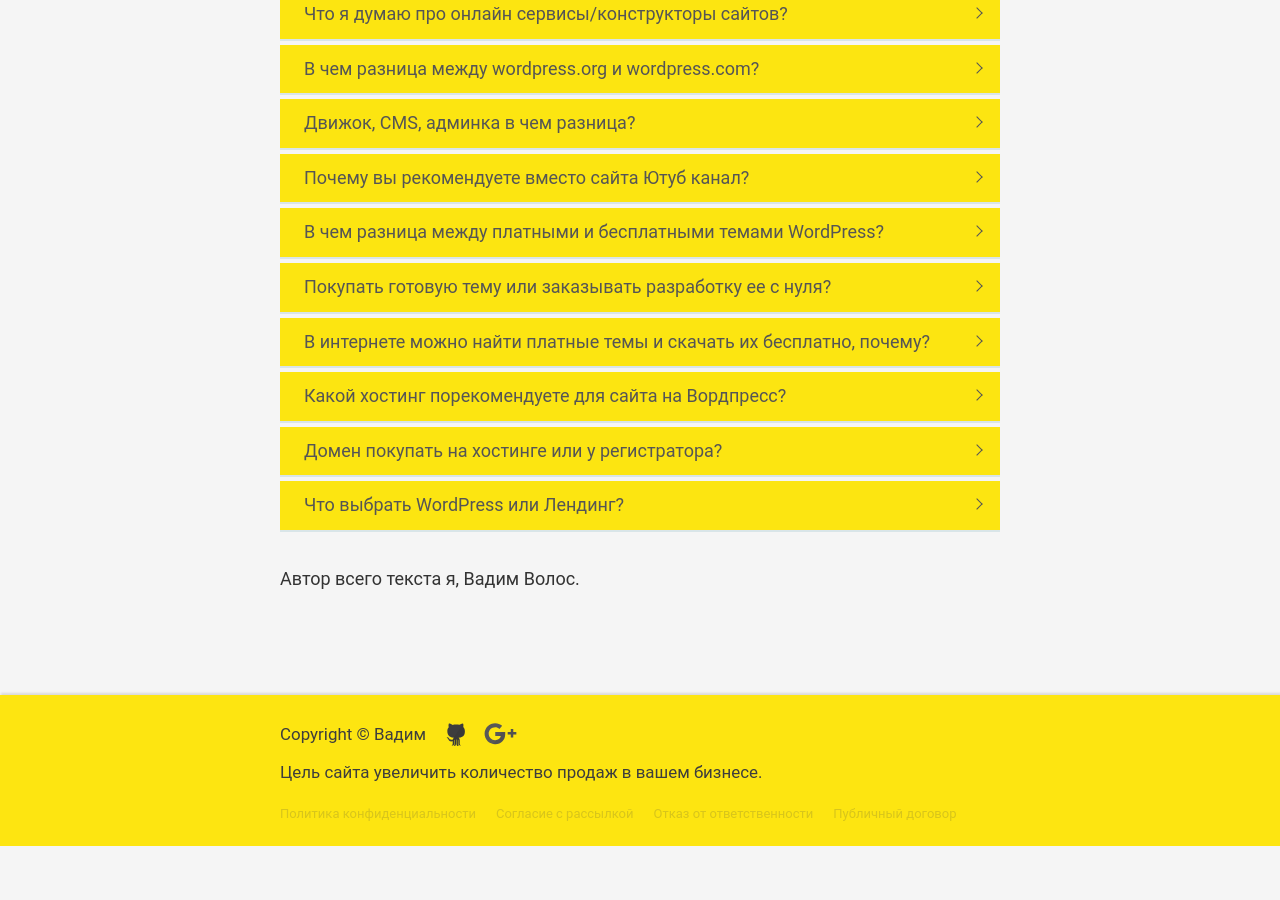
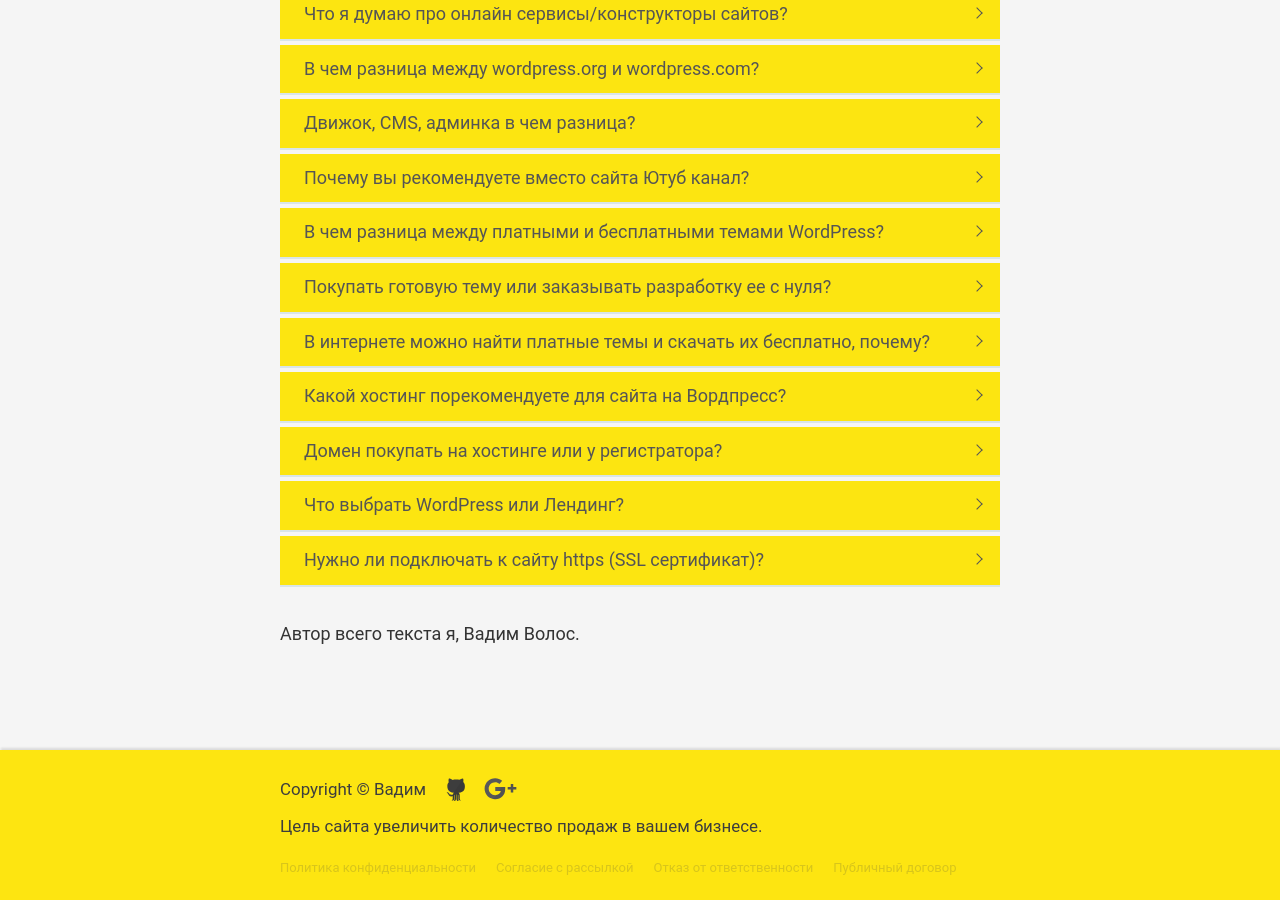
Before and after one commit to VadymVolos/vadymvolos.github.io, a Jekyll site: the page built from _posts/digital-marketing/2017-02-07-varianty-na-chem-sdelat-sayt.md, in a window 1280 px wide and 900 px high, scrolled down 2236 px. Built offline with Jekyll 4.4.1, drawn with Linux system fonts in a browser that asks for light colours; nearby versions of some CDN libraries; comment, search, counter and statistics services are not loaded; before the commit the page ends 3082 px from its top, so only the background shows below that.

Commit message:
Update 2017-02-07-varianty-na-chem-sdelat-sayt.md

```diff
--- a/_posts/digital-marketing/2017-02-07-varianty-na-chem-sdelat-sayt.md
+++ b/_posts/digital-marketing/2017-02-07-varianty-na-chem-sdelat-sayt.md
@@ -183,6 +183,17 @@
 
 		</div>
 	</li>
+	<li class="accordion-li">
+		<a class="accordion-a">Нужно ли подключать к сайту https (SSL сертификат)?</a>
+		<div class="accordion-content">
+		SSL сертификат покупается на год также как хостинг и домен, но можно купить и на несколько лет. Стоимость от 12 usd в год, и выше (также есть бесплатные варианты SSL сертификатов). Смысл подключения - обезопасить пользователя, сделать соединение защищенным, в адресной строке браузера горит зеленый замочек. Раньше защищенное соединение делали для банк сайтов, и других онлайн сервисов где есть взаимодействие с деньгами, но теперь все владельцы сайтов любых тематик подключают к сайту https. В конце 2016 года Гугл сообщил что сайты с "https" будут ранжироваться выше чем сайты у которых его нет. В некоторых хостингах есть возможность подключить бесплатный SSL сертификат, некоторые хостинги (или регистраторы доменных имен) дают на первый год сертификат бесплатно, а дальше нужно продлевать и платить абонплату. Обязательного требования нет, что сайт должен быть с "https", на данный момент масса сайтов у которых нет "https".  Но лучше подключить, у вас будет небольшое преимущество в поиске (если вы продвигаетесь через поиск), и зеленый замочек в браузере возле адреса сайта вызывает у пользователей доверие.
+		<br><br>
+Единственно нужно помнить что если вы потом не захотите продлевать и оплачивать на след год SSL сертификат, то сайт перестанет быть доступен по ссылке "https" и станет доступен по ссылке "http" (без s). С точки зрения поисковиков, это разные варианты, поэтому позиция ваших страниц в органическом поиске может просесть, и потом придется восстанавливать и набирать позиции. Также если люди постили в соц сети ваш сайт с https, то когда у вас его не будет, то по этому адресу не будут доступны материалы. Поэтому если вы решили использовать "https" то обратного пути не будет, вам придется каждый год продолжать его использовать, и оплачивать.
+		<br><br>
+		Если вы создали сайт на бесплатной платформе blogger.com, wordpress.com, tumblr.com, pages.github.com, youtube.com, и других, то там или по умолчанию включен доступ к сайту по "https", или нужно зайти в настройки и включить его, на этих перечисленных сервисах это функция бесплатна.
+
+		</div>
+	</li>
 
 <!--
 	<li class="accordion-li">
```
